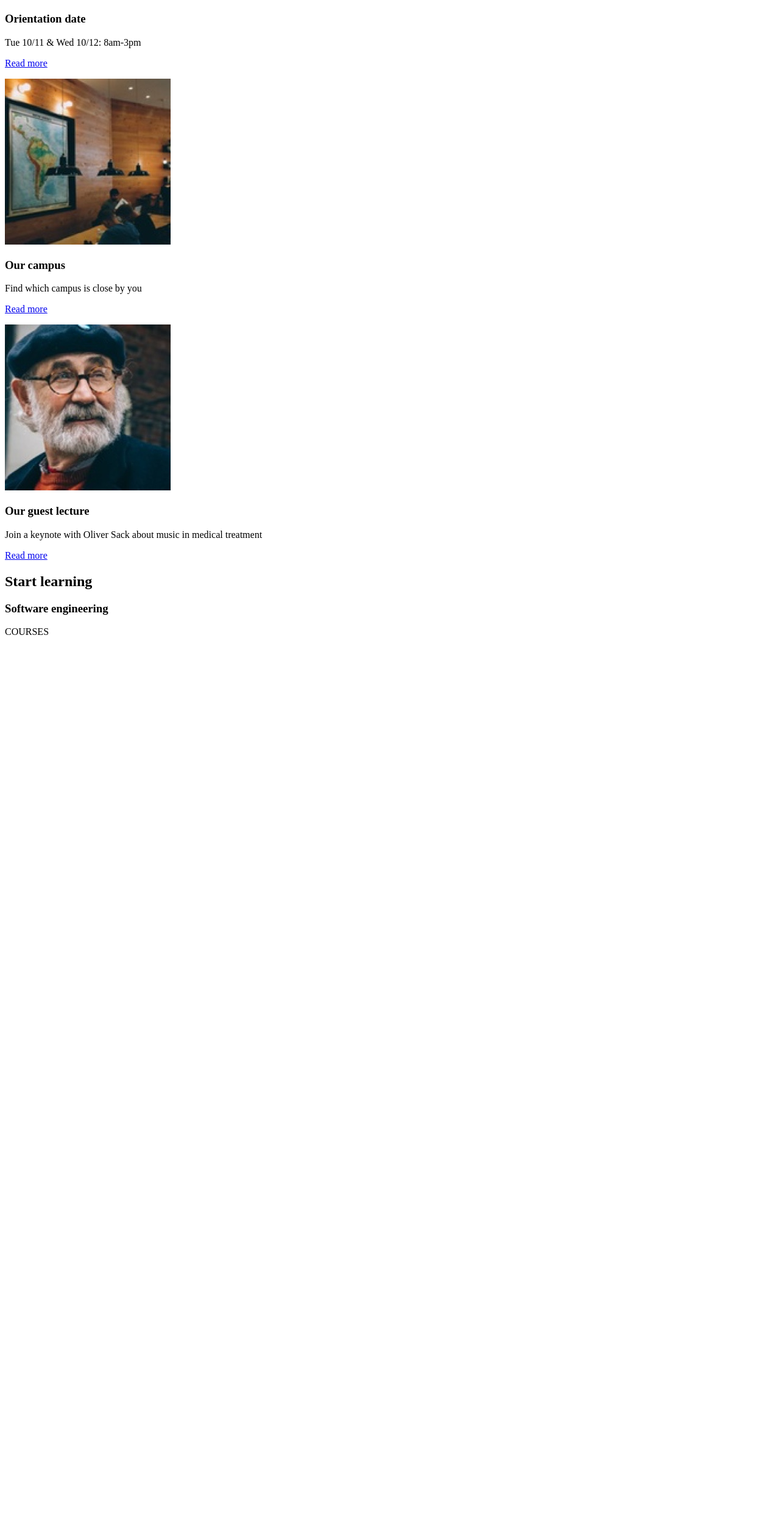
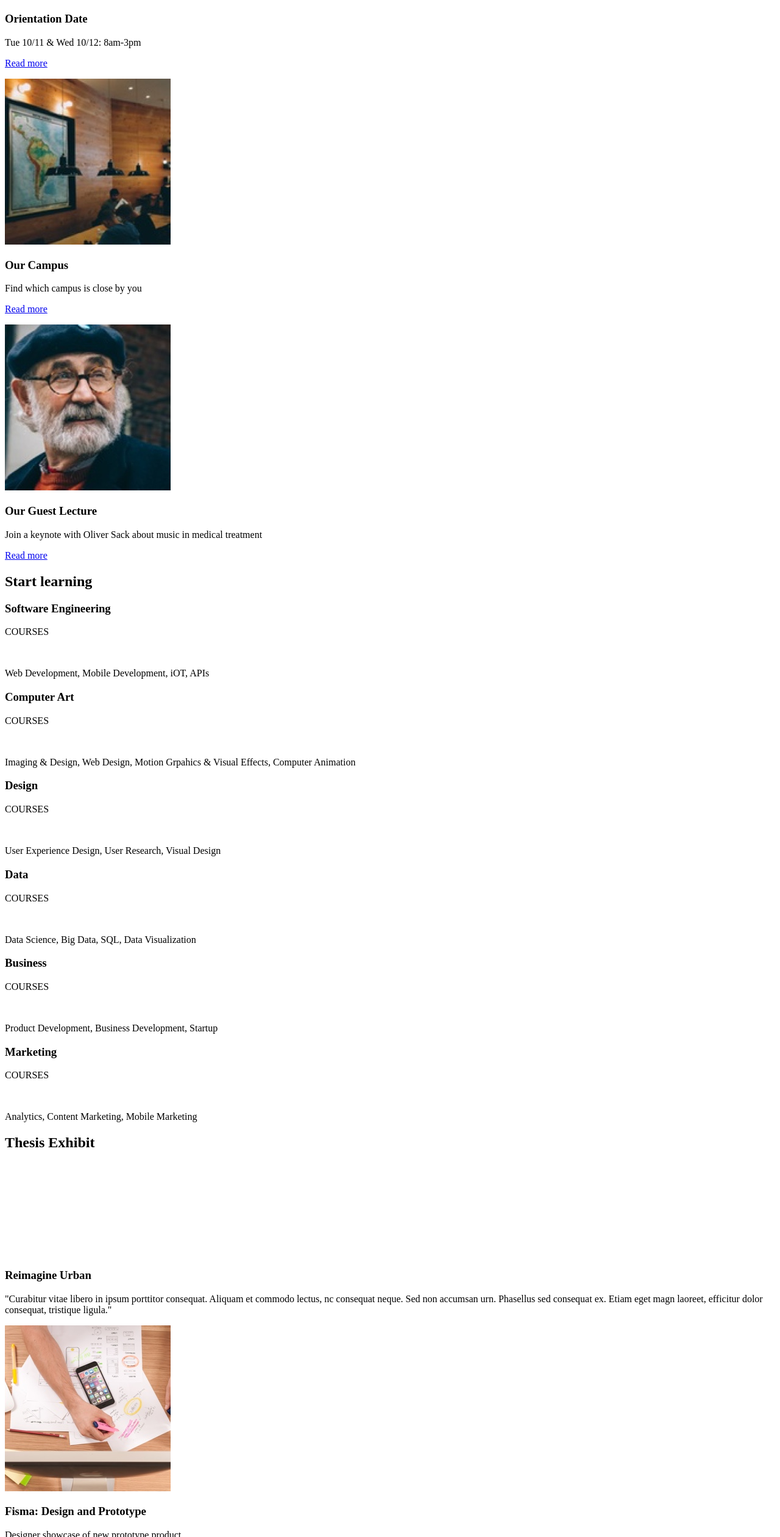
Before and after one commit to fakhri-ghiffari/Colmar, a plain HTML site: page index.html in a window 1280 px wide. Shown: the part 2253-4773 px from the top of the page at 61% size. Before the commit the page ends 3340 px from the top, so only its background shows below. Drawn offline with Linux system fonts and the light colour scheme; grey boxes are pictures that could not be loaded.

Commit message:
23.01.23 15.26

```diff
--- a/index.html
+++ b/index.html
@@ -28,7 +28,7 @@
 
         <main>
             <article>
-                <div class="main">
+                <div class="first">
                     <img src="resources\capstone_colmar_assets\images\information-main.jpg">
                     <h2>It doesn't hurt to keep praciting</h2>
                     <p>"Curabitur vitae libero in ipsum porttitor consequat. Aliquam et commodo lectus, nc consequat neque. Sed non accumsan urn. Phasellus sed consequat ex. Etiam eget magn laoreet, efficitur dolor consequat, tristique ligula."</p>
@@ -38,39 +38,86 @@
                 </div>
                 <div class="second">
                     <img src="resources\capstone_colmar_assets\images\information-orientation.jpg">
-                    <h3>Orientation date</h3>
+                    <h3>Orientation Date</h3>
                     <p>Tue 10/11 & Wed 10/12: 8am-3pm</p>
                     <p><a href="...">Read more</a></p>
                 </div>
                 <div class="third">
                     <img src="resources\capstone_colmar_assets\images\information-campus.jpg">
-                    <h3>Our campus</h3>
+                    <h3>Our Campus</h3>
                     <p>Find which campus is close by you</p>
                     <p><a href="...">Read more</a></p>
                 </div>
                 <div class="fourth">
                     <img src="resources\capstone_colmar_assets\images\information-guest-lecture.jpg">
-                    <h3>Our guest lecture</h3>
+                    <h3>Our Guest Lecture</h3>
                     <p>Join a keynote with Oliver Sack about music in medical treatment</p>
                     <p><a href="...">Read more</a></p>
                 </div>
             </article>
+
             <div id="programs">
                 <h2>Start learning</h2>
                 <div class="first">
-                    <h3>Software engineering</h3>
+                    <h3>Software Engineering</h3>
                     <p>COURSES</p>
                     <br>
-
+                    <p>Web Development, Mobile Development, iOT, APIs</p>
+                </div>
+                <div class="second">
+                    <h3>Computer Art</h3>
+                    <p>COURSES</p>
+                    <br>
+                    <p>Imaging & Design, Web Design, Motion Grpahics & Visual Effects, Computer Animation</p>
+                </div>
+                <div class="third">
+                    <h3>Design</h3>
+                    <p>COURSES</p>
+                    <br>
+                    <p>User Experience Design, User Research, Visual Design</p>
+                </div>
+                <div class="fourth">
+                    <h3>Data</h3>
+                    <p>COURSES</p>
+                    <br>
+                    <p>Data Science, Big Data, SQL, Data Visualization</p>
+                </div>
+                <div class="fifth">
+                    <h3>Business</h3>
+                    <p>COURSES</p>
+                    <br>
+                    <p>Product Development, Business Development, Startup</p>
+                </div>
+                <div class="sixth">
+                    <h3>Marketing</h3>
+                    <p>COURSES</p>
+                    <br>
+                    <p>Analytics, Content Marketing, Mobile Marketing</p>
                 </div>
             </div>
+
             <div id="thesis">
-
+                <h2>Thesis Exhibit</h2>
+                <div class="first">
+                    <video src="resources\capstone_colmar_assets\videos\thesis.mp4">Video is not supported.</video>
+                    <h3>Reimagine Urban</h3>
+                    <p>"Curabitur vitae libero in ipsum porttitor consequat. Aliquam et commodo lectus, nc consequat neque. Sed non accumsan urn. Phasellus sed consequat ex. Etiam eget magn laoreet, efficitur dolor consequat, tristique ligula."</p>
+                </div>
+                <div class="second">
+                    <img src="resources\capstone_colmar_assets\images\thesis-fisma.jpg">
+                    <h3>Fisma: Design and Prototype</h3>
+                    <p>Designer showcase of new prototype product.</p>
+                </div>
+                <div class="third">
+                    <img src="resources\capstone_colmar_assets\images\thesis-now-and-then.jpg">
+                    <h3>Now and Then</h3>
+                    <p>Research study about New York.</p>
+                </div>
             </div>
         </main>
 
         <footer>
-
+            <i class="fa fa-copyright">2016 Colmar Academy. All rights reserved.</i>
         </footer>
     </body>
 </html>
```
